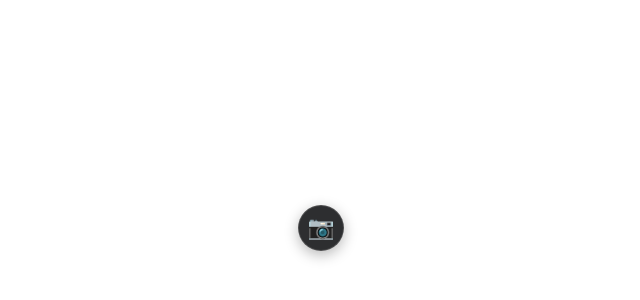
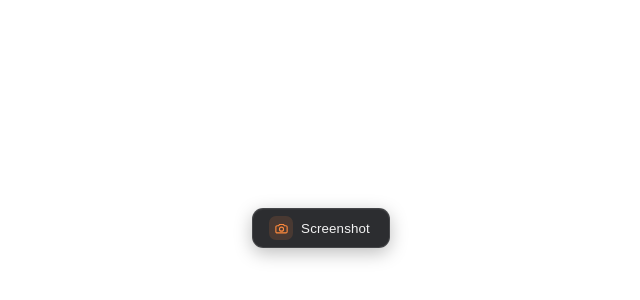
Before and after one commit to harald666/vibez, an Electron app: page screenshot-button.html in a window 1200 px wide. Shown: the part 172-472 px from the top of the page, without its empty margins (279-919 px from the left). Drawn offline with Linux system fonts and the light colour scheme.

Commit message:
Polish Screenshot button design

```diff
--- a/screenshot-button.html
+++ b/screenshot-button.html
@@ -1,26 +1,64 @@
 <!doctype html>
-<html lang="nl">
+<html lang="en">
 <head>
   <meta charset="utf-8">
   <meta name="viewport" content="width=device-width,initial-scale=1">
   <style>
+    *{box-sizing:border-box}
     html,body{width:100%;height:100%;margin:0;background:transparent;overflow:hidden}
-    body{display:grid;place-items:center}
+    body{display:grid;place-items:center;font-family:Inter,ui-sans-serif,system-ui,-apple-system,BlinkMacSystemFont,"Segoe UI",sans-serif}
     button{
-      width:46px;height:46px;border-radius:50%;
-      border:1px solid rgba(127,127,127,.38);
-      background:rgba(32,33,36,.94);color:#fff;
-      font-size:22px;line-height:1;cursor:pointer;padding:0;
-      box-shadow:0 4px 14px rgba(0,0,0,.28);
+      width:138px;
+      height:40px;
+      display:flex;
+      align-items:center;
+      justify-content:center;
+      gap:8px;
+      padding:0 13px 0 10px;
+      border-radius:11px;
+      border:1px solid rgba(255,255,255,.12);
+      background:rgba(31,32,36,.94);
+      color:rgba(255,255,255,.94);
+      font:600 13px/1 inherit;
+      letter-spacing:.01em;
+      cursor:pointer;
+      box-shadow:0 5px 18px rgba(0,0,0,.26),inset 0 1px 0 rgba(255,255,255,.04);
+      backdrop-filter:blur(14px);
+      -webkit-backdrop-filter:blur(14px);
       -webkit-app-region:no-drag;
+      transition:background .15s ease,border-color .15s ease,transform .12s ease,box-shadow .15s ease;
     }
-    button:hover{transform:scale(1.04);background:rgba(48,49,52,.98)}
-    button:active{transform:scale(.97)}
-    button:focus-visible{outline:2px solid white;outline-offset:2px}
+    .icon{
+      width:24px;
+      height:24px;
+      display:grid;
+      place-items:center;
+      flex:0 0 24px;
+      border-radius:7px;
+      background:rgba(255,138,61,.14);
+      color:#ff8a3d;
+    }
+    .icon svg{width:15px;height:15px;display:block;fill:none;stroke:currentColor;stroke-width:1.8;stroke-linecap:round;stroke-linejoin:round}
+    button:hover{
+      background:rgba(43,44,49,.98);
+      border-color:rgba(255,255,255,.18);
+      box-shadow:0 7px 22px rgba(0,0,0,.31),inset 0 1px 0 rgba(255,255,255,.05);
+      transform:translateY(-1px);
+    }
+    button:active{transform:translateY(0) scale(.985)}
+    button:focus-visible{outline:2px solid rgba(255,138,61,.9);outline-offset:1px}
   </style>
 </head>
 <body>
-  <button id="capture" type="button" title="Schermafdruk maken (Ctrl+Shift+S)" aria-label="Schermafdruk maken">📷</button>
+  <button id="capture" type="button" title="Screenshot (Ctrl+Shift+S)" aria-label="Screenshot">
+    <span class="icon" aria-hidden="true">
+      <svg viewBox="0 0 24 24">
+        <path d="M7.5 7.5 9 5.5h6l1.5 2H19a2 2 0 0 1 2 2v7.5a2 2 0 0 1-2 2H5a2 2 0 0 1-2-2V9.5a2 2 0 0 1 2-2h2.5Z"/>
+        <circle cx="12" cy="13" r="3.25"/>
+      </svg>
+    </span>
+    <span>Screenshot</span>
+  </button>
   <script>
     document.getElementById('capture').addEventListener('click', () => {
       window.vibez?.captureScreenshot();
```
